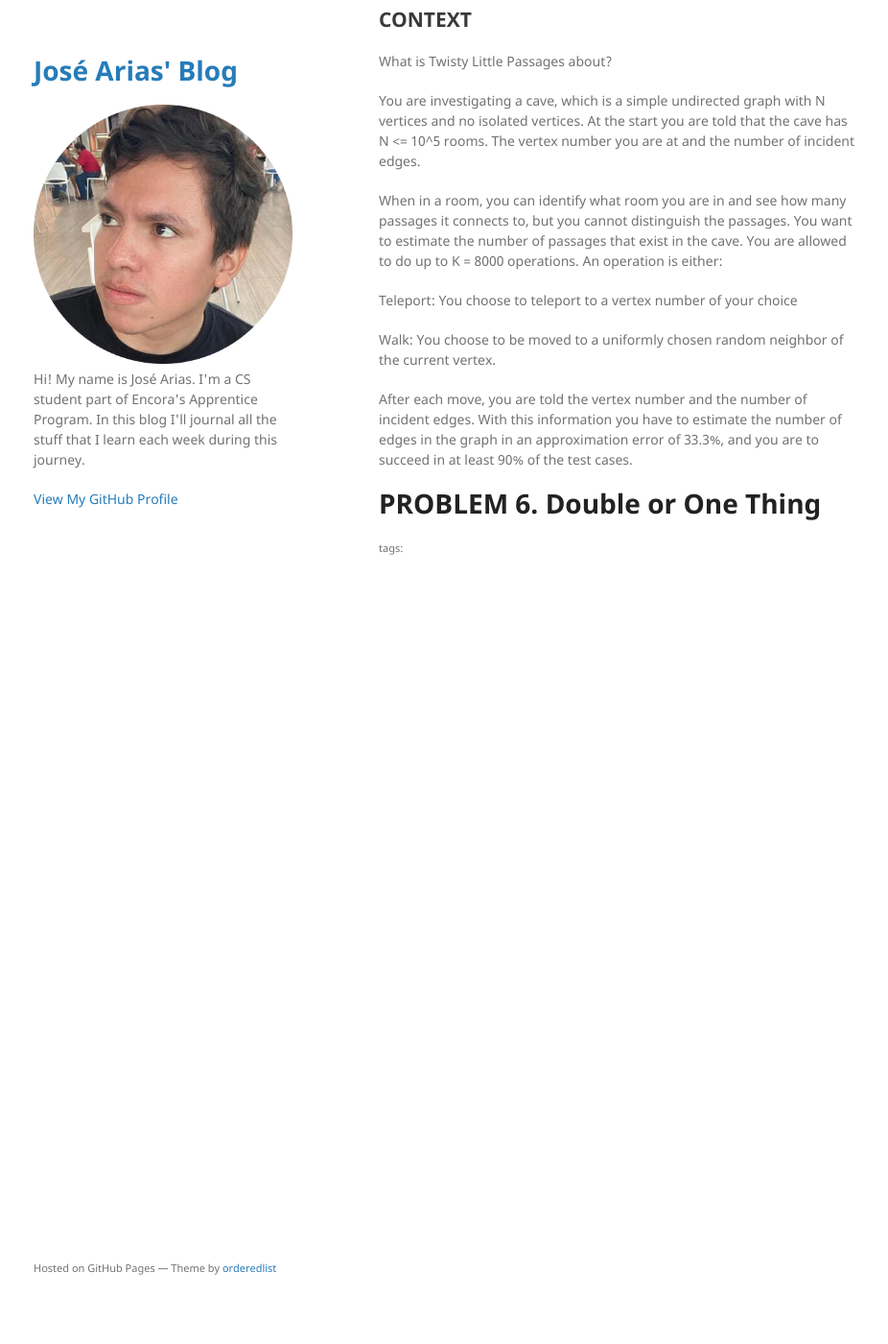
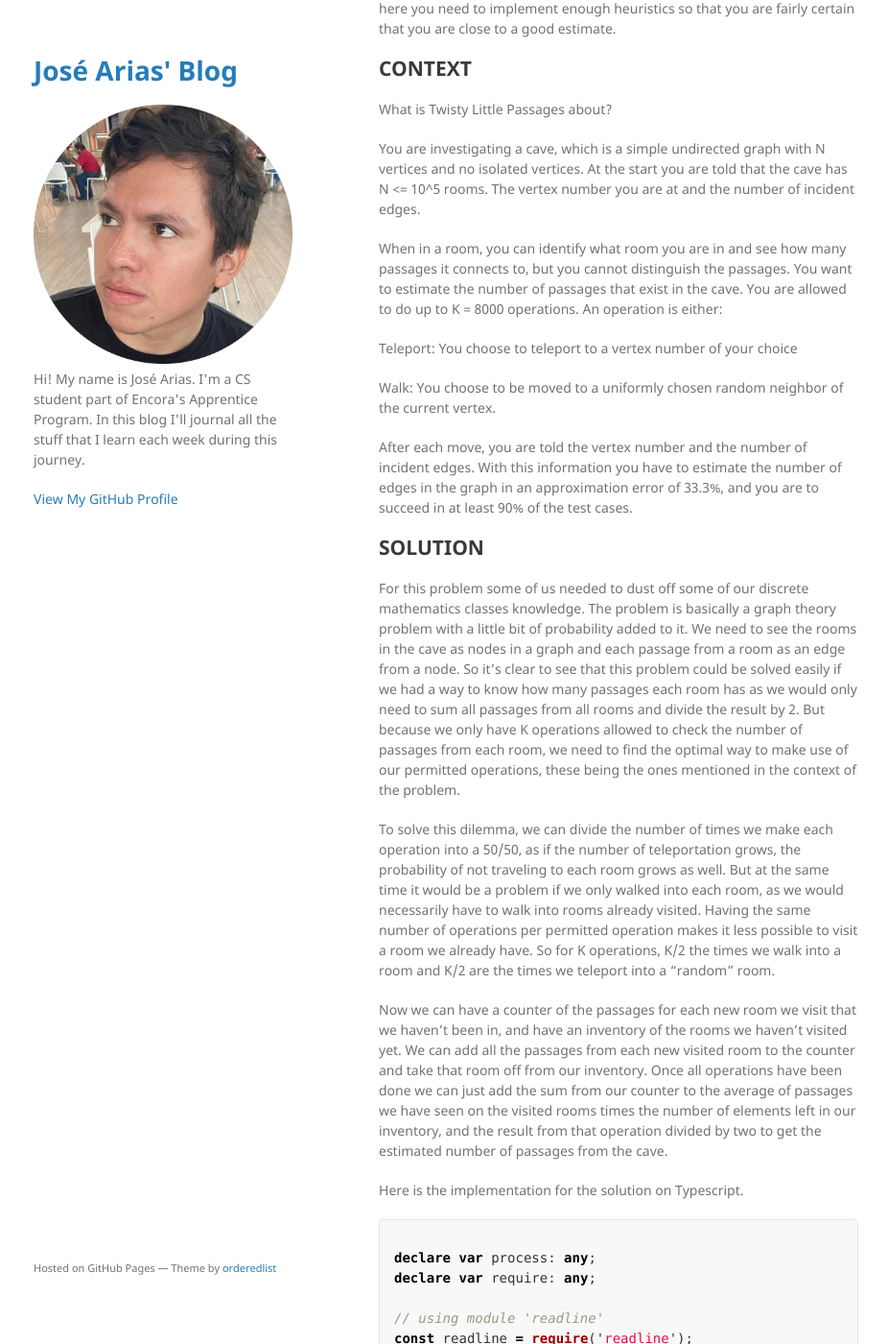
Before and after one commit to joseearias/joseearias.github.io, a Jekyll site: the page built from _posts/2022-10-23-collab-log.markdown, in a window 1280 px wide and 1400 px high, scrolled down 4130 px. Shown: the whole window at 96% size, without its empty margins (175-1101 px from the left). Built offline with Jekyll 4.4.1, drawn with Linux system fonts in a browser that asks for light colours; before the commit the page ends 4760 px from its top, so only the background shows below that; some of the changed text lies outside the part shown.

Commit message:
Update 2022-10-23-collab-log.markdown

````diff
--- a/_posts/2022-10-23-collab-log.markdown
+++ b/_posts/2022-10-23-collab-log.markdown
@@ -131,7 +131,7 @@ function runAllTests(input: string[]) {
 }
 ```
 
-We can clearly see that there are five loops with at most the maximum value between the number of rows and columns operations each. So we have a time complexity of **O(<sup>max(|r| | |s|)</sup>)** being r and s the number of rows and columns of the card respectively.
+We can clearly see that there are five loops with at most the maximum value between the number of rows and columns operations each. So we have a time complexity of **O(max(|r| | |s|))** being r and s the number of rows and columns of the card respectively.
 
 
 # PROBLEM 5. Twisty Little Passages
@@ -160,4 +160,123 @@ Walk: You choose to be moved to a uniformly chosen random neighbor of the curren
 
 After each move, you are told the vertex number and the number of incident edges. With this information you have to estimate the number of edges in the graph in an approximation error of 33.3%, and you are to succeed in at least 90% of the test cases.
 
+## SOLUTION
+
+For this problem some of us needed to dust off some of our discrete mathematics classes knowledge. The problem is basically a graph theory problem with a little bit of probability added to it. We need to see the rooms in the cave as nodes in a graph and each passage from a room as an edge from a node. So it's clear to see that this problem could be solved easily if we had a way to know how many passages each room has as we would only need to sum all passages from all rooms and divide the result by 2. But because we only have K operations allowed to check the number of passages from each room, we need to find the optimal way to make use of our permitted operations, these being the ones mentioned in the context of the problem.
+
+To solve this dilemma, we can divide the number of times we make each operation into a 50/50, as if the number of teleportation grows, the probability of not traveling to each room grows as well. But at the same time it would be a problem if we only walked into each room, as we would necessarily have to walk into rooms already visited. Having the same number of operations per permitted operation makes it less possible to visit a room we already have. So for K operations, K/2 the times we walk into a room and K/2 are the times we teleport into a "random" room.
+
+Now we can have a counter of the passages for each new room we visit that we haven't been in, and have an inventory of the rooms we haven't visited yet. We can add all the passages from each new visited room to the counter and take that room off from our inventory. Once all operations have been done we can just add the sum from our counter to the average of passages we have seen on the visited rooms times the number of elements left in our inventory, and the result from that operation divided by two to get the estimated number of passages from the cave.
+
+Here is the implementation for the solution on Typescript.
+
+```typescript
+
+declare var process: any;
+declare var require: any;
+
+// using module 'readline'
+const readline = require('readline');
+// creates an interface to receive input and print output
+let rl = readline.createInterface({
+    input: process.stdin,
+    output: process.stdout,
+    terminal: false
+});
+
+// function to parse strings into two different variables
+const parseInteger = (input: string) => {
+    let [a, b] = input.split(' ').map((str) => Number(str))
+    return [a, b]
+}
+
+var candidates = new Set();
+
+let T: number;                  // number of cases
+let counter: number = 0;        // counts the number of cases solved
+let case_counter: number = 0;   // counter used in each individual case
+let part: string = "first";     // used to divide each case in two different parts
+
+let [N, K]: [number, number] = [0, 0];
+let [R, P]: [number, number] = [0, 0];
+
+let degree = 0;
+let degree_T = 0;
+let count_T = 1;
+
+rl.question('', (cases) => {
+    // Assigns T cases through line of input
+    T = Number(cases)
+
+    rl.on('line', (input) => {
+        // Parses number of rooms and number of operations
+        if (part === "first") {
+            [N, K] = parseInteger(input)
+            // makes set of N elements from 1 to N
+            candidates = new Set()
+            for (let i = 1; i <= N; i++) {
+                candidates.add(i)
+            }
+            part = "second";
+
+        // Parses current room and observable passages
+        } else if (part === "second") {
+            [R, P] = parseInteger(input)
+
+            // if K operations are done then end current case
+            if (case_counter === K) {
+                if (candidates.has(R)) {
+                    candidates.delete(R)
+                }
+                let degree_avg = degree_T / count_T
+                let result = Math.floor((degree + degree_avg * candidates.size) / 2)
+
+                console.log(`E ${result}`)
+
+                part = "first";
+                case_counter = 0;
+                counter += 1;
+
+            } else {
+                // checks if its the first R, P input
+                if (case_counter === 0) {
+                    if (candidates.has(R)) {
+                        candidates.delete(R)
+                    }
+                    degree = P
+                    degree_T = degree
+
+                    console.log('W')
+                } else if (case_counter % 2 === 0) {
+                    // walk
+                    console.log('W');
+                } else {
+                    // teleport
+                    let a = candidates.values().next()
+                    console.log(`T ${a.value}`);
+                    degree_T += P;
+                    count_T += 1;
+                }
+                // if room is in candidates delete it from set
+                if (candidates.has(R)) {
+                    candidates.delete(R)
+                    degree += P;
+                }
+                case_counter += 1;
+            }
+        }
+        if (counter === T) {
+            rl.close()
+        }
+
+    }).on('close', () => {
+        process.exit
+    })
+})
+```
+
 # PROBLEM 6. Double or One Thing
+
+The individual log for my solution of this problem can be found on another [post][doot].
+
+[doot]: https://joseearias.github.io/jekyll/update/2022/10/18/first-tech-log.html
````
Also changed, not shown: other parts of _posts/2022-10-23-collab-log.markdown (+1 -1 lines).
